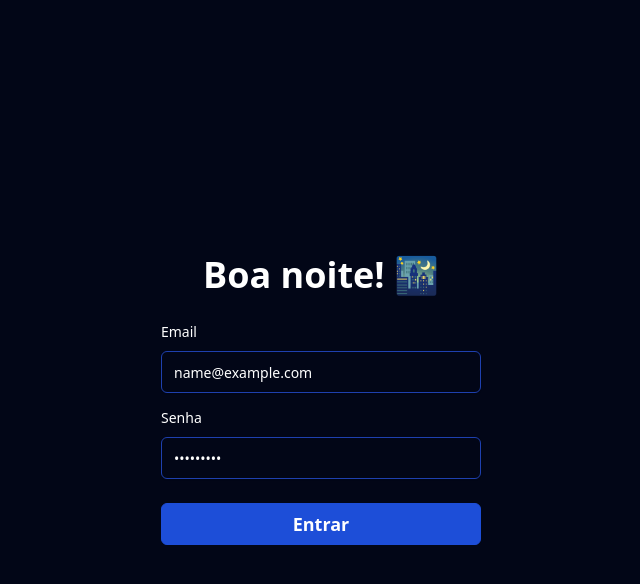
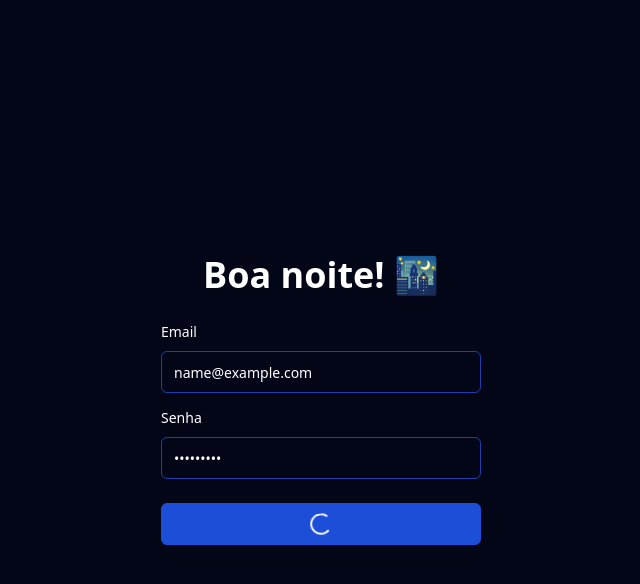
Before and after one commit to VictorJunqueira1/study-assistant, a Next.js app in the folder web/: page /auth/login in a window 1280 px wide. Both pictures are taken after typing "name@example.com", "Sample123" into the empty fields and a click on the button "Entrar". Shown: the top 584 px of the page, without its empty margins (319-959 px from the left). Built offline with nearby package versions, Linux system fonts and the light colour scheme; no server answers.

Commit message:
[feat] Addition of a loading animation to the login screen.

```diff
--- /dev/null
+++ b/web/src/components/Loader.tsx
@@ -0,0 +1,9 @@
+import ClipLoader from 'react-spinners/ClipLoader';
+
+const Loader = () => (
+    <div className="fixed inset-0 flex justify-center items-center bg-black bg-opacity-75 z-50">
+        <ClipLoader color="#ffffff" size={50} />
+    </div>
+);
+
+export default Loader;
--- a/web/src/pages/auth/login.tsx
+++ b/web/src/pages/auth/login.tsx
@@ -1,3 +1,5 @@
+"use client"
+
 import { z } from "zod";
 import "@/app/globals.css";
 import { zodResolver } from "@hookform/resolvers/zod";
@@ -9,6 +11,7 @@ import { signInWithEmailAndPassword } from "firebase/auth";
 import { auth } from '../../lib/firebase';
 import { useRouter } from 'next/navigation';
 import { useState } from "react";
+import ClipLoader from 'react-spinners/ClipLoader';
 
 const formSchema = z.object({
   username: z.string().email("Email inválido").min(1, "Email é obrigatório"),
@@ -35,14 +38,18 @@ const Login: React.FC = () => {
   });
 
   const [errorMessage, setErrorMessage] = useState<string | null>(null);
+  const [isLoading, setIsLoading] = useState<boolean>(false);
 
   async function onSubmit(values: FormSchemaType) {
+    setIsLoading(true);
     try {
       const { username, password } = values;
       await signInWithEmailAndPassword(auth, username, password);
       router.push('/');
     } catch (error) {
       setErrorMessage("Credenciais inválidas. Tente novamente.");
+    } finally {
+      setIsLoading(false);
     }
   }
 
@@ -80,7 +87,9 @@ const Login: React.FC = () => {
                 )}
               />
             </div>
-            <Button type="submit" variant={"loginButton"} className="py-5">Entrar</Button>
+            <Button type="submit" variant={"loginButton"} className="py-5">
+              {isLoading ? <ClipLoader color="#ffffff" loading={isLoading} size={24} /> : "Entrar"}
+            </Button>
             {errorMessage && <p className="text-red-500 text-center mt-4">{errorMessage}</p>}
           </form>
         </Form>
```
Also changed, not shown: 1 other file (tests, documents, lock files or other folders).
